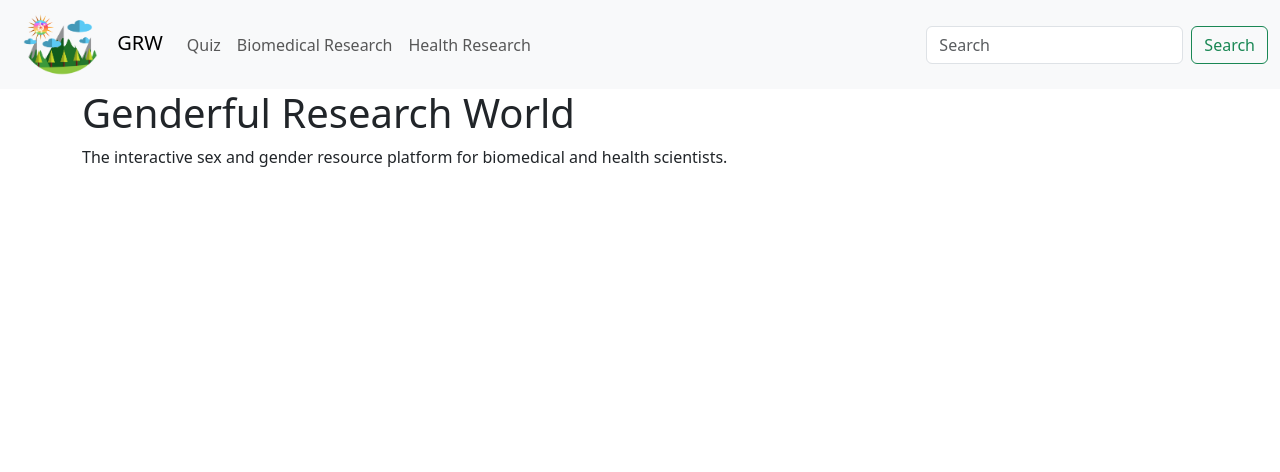
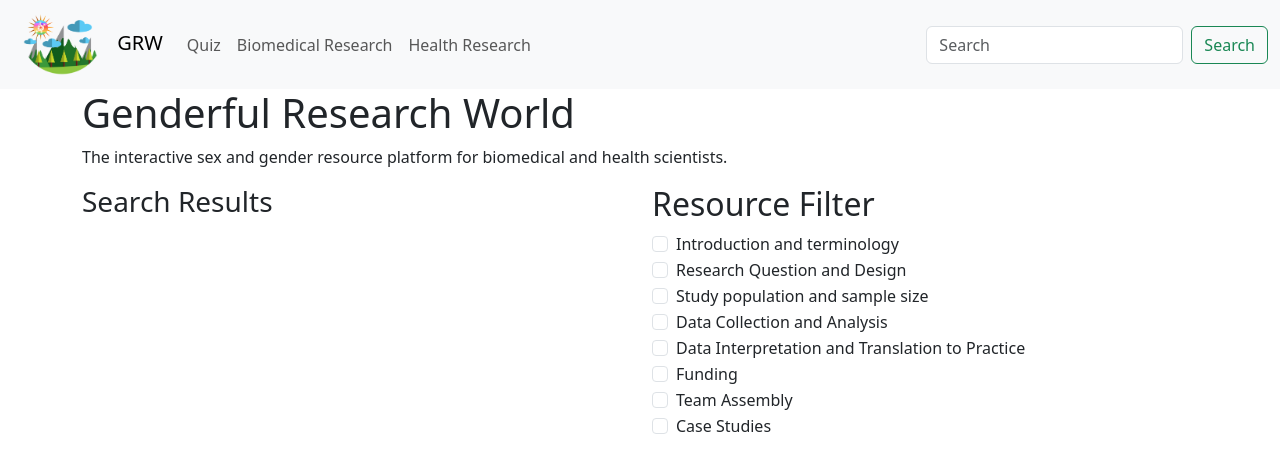
Before and after one commit to genderful-research/genderful_research_world, a Vue app: page / in a window 1280 px wide. Shown: the top 472 px of the page. Built offline with nearby package versions, Linux system fonts and the light colour scheme.

Commit message:
Put Resourcefinder on homepage

```diff
--- a/src/components/ResourceFinder.vue
+++ b/src/components/ResourceFinder.vue
@@ -1,3 +1,46 @@
+<script setup>
+    import resources from '@/assets/resources.yml';
+    import {ref, computed} from 'vue'
+
+    const resourceFilterSelected = ref([])
+
+    // Todo: get these automatically
+    const resourceFilterOptions = [
+        {item: 'Introduction and terminology', name: 'Introduction and terminology'},
+        {item: 'Research Question and Design', name: 'Research Question and Design'},
+        {item: 'Study population and sample size', name: 'Study population and sample size'},
+        {item: 'Data Collection and Analysis', name: 'Data Collection and Analysis'},
+        {item: 'Data Interpretation and Translation to Practice', name: 'Data Interpretation and Translation to Practice'},
+        {item: 'Funding', name: 'Funding'},
+        {item: 'Team Assembly', name: 'Team Assembly'},
+        {item: 'Case Studies', name: 'Case Studies'},
+    ]
+    const filteredResults = computed(() => resources.filter(resource => {
+            return resourceFilterSelected.value.includes(resource['Research Phase'])
+    }))
+</script>
+
 <template>
-    <h2>Search Results</h2>
+<div class="row">
+    <div class="col">
+        <h3>Search Results</h3>
+        <div v-for="resource in filteredResults" :key="resource">
+            <h4>{{ resource["Description"] }}</h4>
+            <p>Research phase: {{ resource["Research Phase"] }}</p>
+            <p><a :href="resource['Resource Suggestions']">{{ resource["Resource Suggestions"] }}</a></p>
+        </div>
+    </div>
+    <div class="col">
+        <h2>Resource Filter</h2>
+        <b-form-checkbox-group
+            v-model="resourceFilterSelected"
+            :options="resourceFilterOptions"
+            stacked
+            class="mb-3"
+            value-field="item"
+            text-field="name"
+            disabled-field="notEnabled"
+        ></b-form-checkbox-group>
+    </div>
+</div>
 </template>
--- a/src/views/Home.vue
+++ b/src/views/Home.vue
@@ -1,3 +1,7 @@
+<script setup>
+import ResourceFinder from "../components/ResourceFinder.vue";
+</script>
+
 <template>
   <div class="container">
     <div class="row">
@@ -6,5 +10,10 @@
         <p>The interactive sex and gender resource platform for biomedical and health scientists.</p>
       </div>
     </div>
+    <div class="row">
+      <div class="col">
+        <ResourceFinder/>
+      </div>
+    </div>
   </div>
 </template>
```
